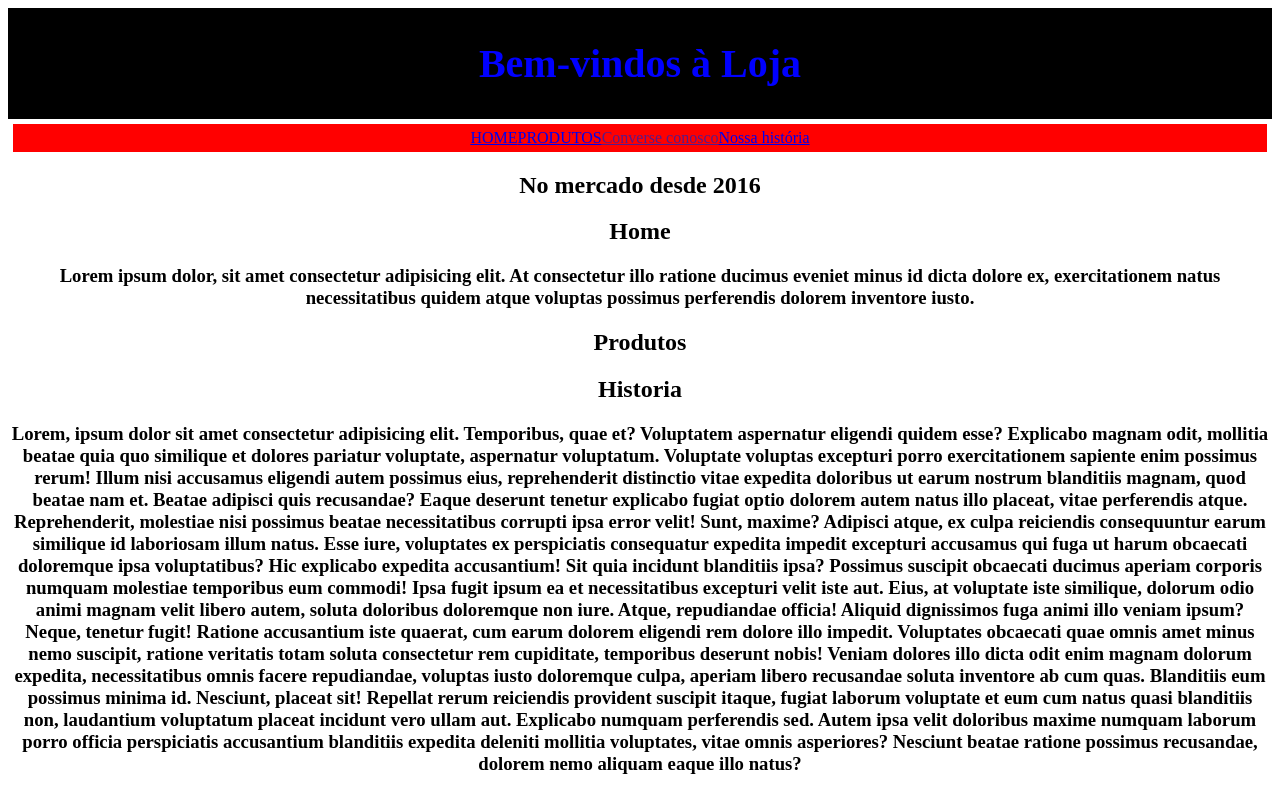
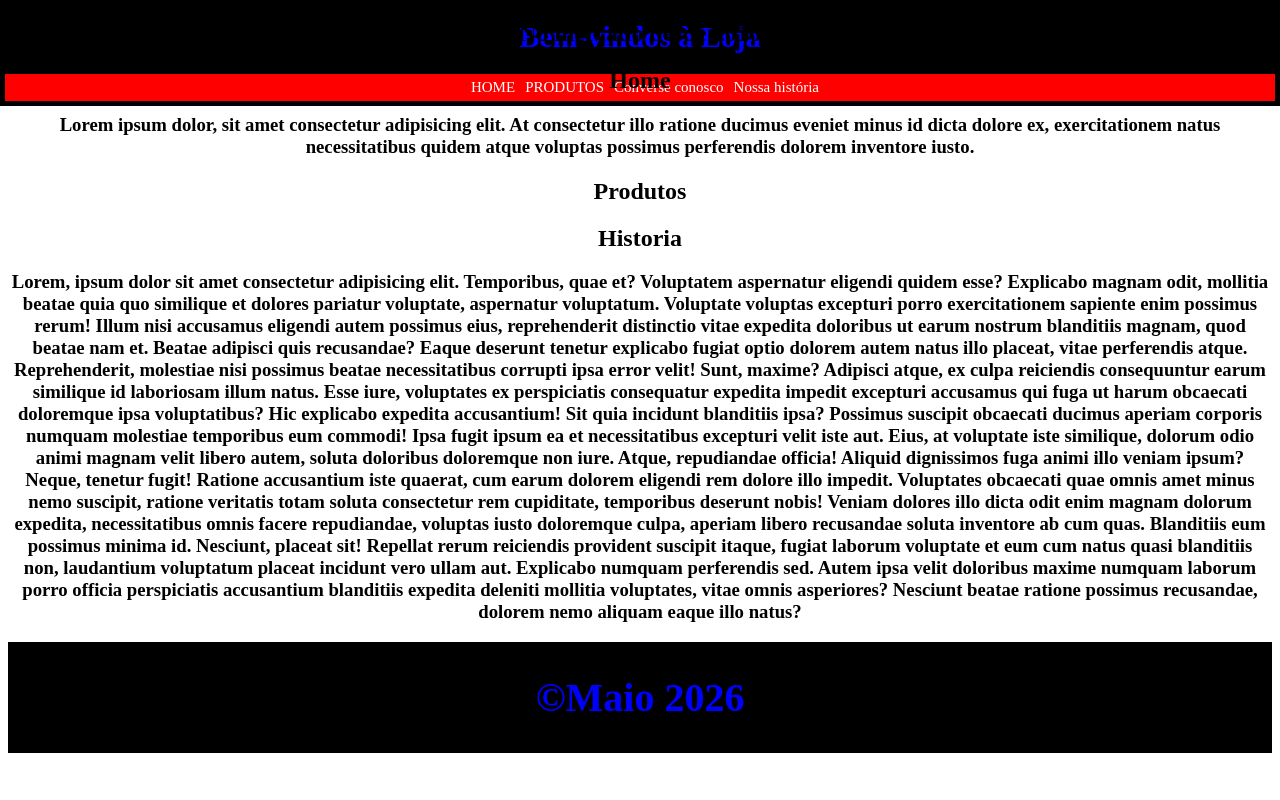
Before and after one commit to perluizemateus-coder/meuprojeto, a plain HTML site: page index.html in a window 1280 px wide. Drawn offline with Linux system fonts and the light colour scheme.

Commit message:
position

```diff
--- a/index.html
+++ b/index.html
@@ -9,13 +9,13 @@
 <body>
     <header>
         <h1>Bem-vindos à Loja</h1>
-    </header>
     <nav>
         <a href="#home">HOME</a>
         <a href="#produtos">PRODUTOS</a>
         <a href="">Converse conosco</a>
         <a href="#historia">Nossa história</a>
     </nav>
+    </header>
     <main>
         <section>
             <h2>
@@ -56,5 +56,9 @@
             </h3>
         </section>
     </main>
+    <footer>
+       <h1> &copy;Maio 2026</h1>
+
+    </footer>
 </body>
 </html>
--- a/src/css/styles.css
+++ b/src/css/styles.css
@@ -2,9 +2,14 @@ header{
     background-color: black;
     color: blue;
     text-align: center;
-    padding: 5px;
-    font-size: 20px;
+    font-size: 15px;
+    position: fixed;
+    top: 0px;
+    bottom: auto;
+    left: 0px;
+    width: 100%;
 }
+
 nav{
     display: flex;
     flex-direction: row;
@@ -12,9 +17,25 @@ nav{
     background-color: red;
     padding: 5px;
     margin: 5px;
-
-
+    text-decoration: none;
+    text-indent: 10px;
 }
 section{
    text-align: center;
+   position: relative;
 }
+a:visited, a:link{
+    color: white;
+    text-decoration: none;
+}
+a:hover, a:active{
+    color: black;
+    text-decoration: none;
+}
+footer{
+    text-align: center;
+    color: blue;
+    padding: 5px;
+    font-size: 20px;
+    background-color: black;
+}
```
